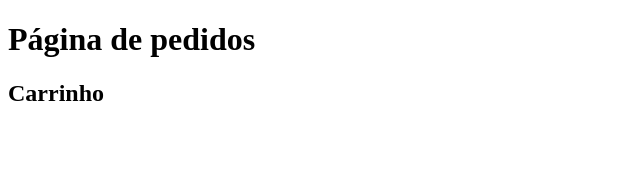
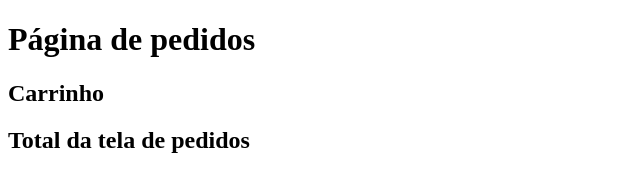
Before and after one commit to htmiqueias/aulagithub, a plain HTML site: page pedidos.html in a window 1280 px wide. Shown: the whole page, without its empty margins (0-640 px from the left). Drawn offline with Linux system fonts and the light colour scheme.

Commit message:
(w) Total do pedido

```diff
--- a/pedidos.html
+++ b/pedidos.html
@@ -8,5 +8,6 @@
 <body>
     <h1>Página de pedidos</h1>
     <h2>Carrinho</h2>
+    <h2>Total da tela de pedidos</h2>
 </body>
 </html>
```
